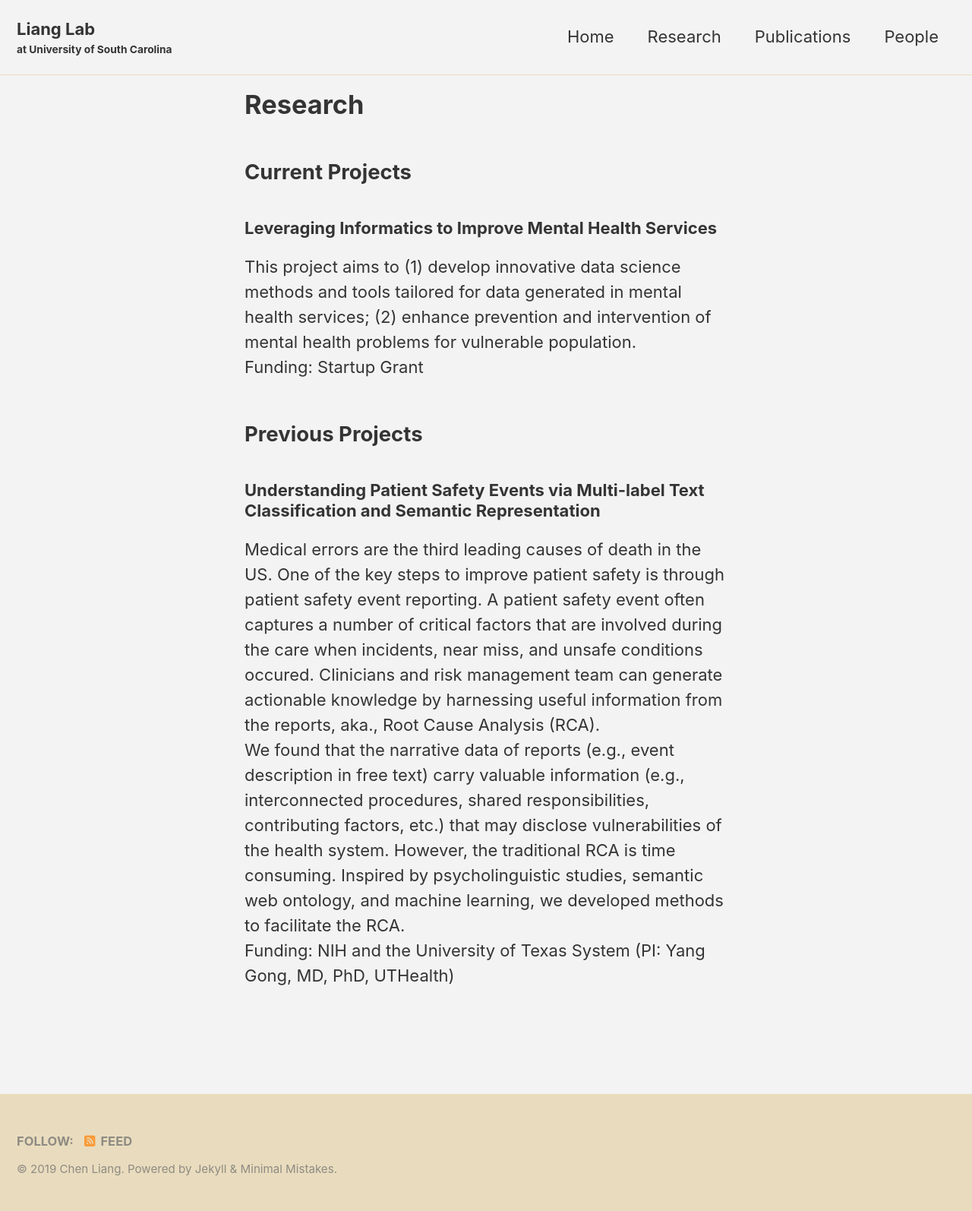
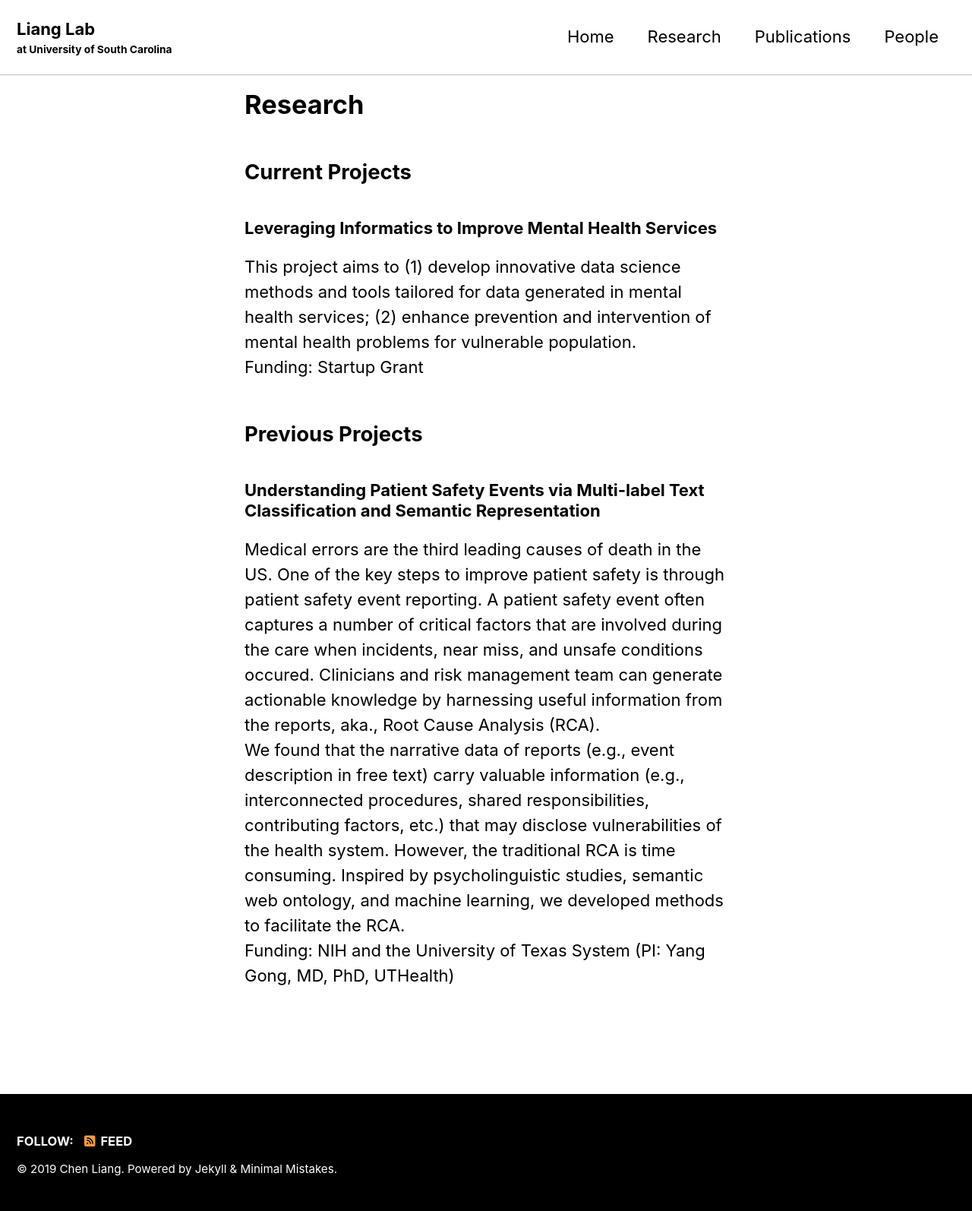
Before and after one commit to nehcgnail/nehcgnail.github.io, a Jekyll site: the page built from _pages/research.md, in a window 1280 px wide. Shown: the whole page at 76% size. Built offline with Jekyll 4.4.1, drawn with Linux system fonts in a browser that asks for light colours; cached includes are drawn as plain includes; nearby versions of some CDN libraries.

```diff
--- a/_config.yml
+++ b/_config.yml
@@ -12,7 +12,7 @@
 
 # theme                  : "minimal-mistakes-jekyll"
 # remote_theme           : "mmistakes/minimal-mistakes"
-minimal_mistakes_skin    : "dirt" # "air", "aqua", "contrast", "dark", "dirt", "neon", "mint", "plum", "sunrise", "default"
+minimal_mistakes_skin    : "contrast" # "air", "aqua", "contrast", "dark", "dirt", "neon", "mint", "plum", "sunrise", "default"
 
 # Site Settings
 locale                   : "en-US"
```
Also changed, not shown: _pages/people.md (+1 -1 lines), index.md (+0 -3 lines).
